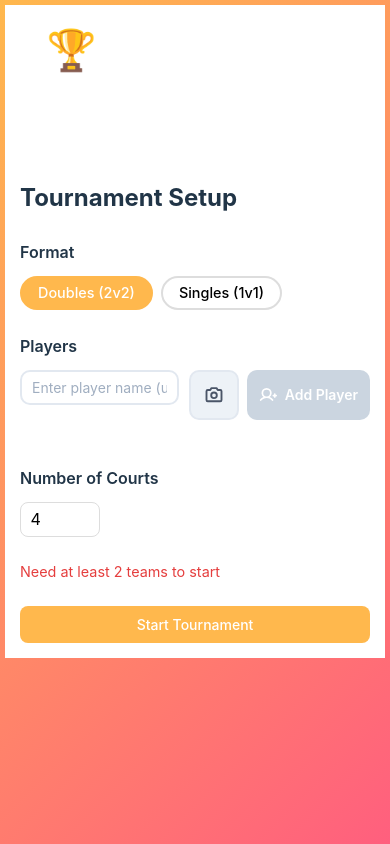
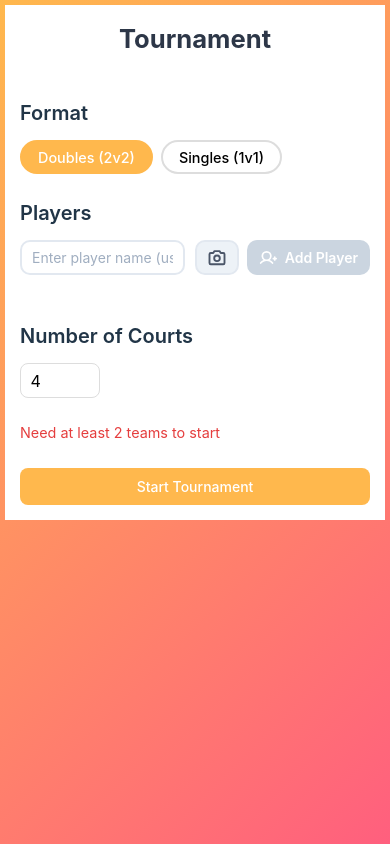
Before and after one commit to sylhare/Badminton, a React (Vite) app: page /tournament in a window 390 px wide. Built offline with nearby package versions, Linux system fonts and the light colour scheme.

Commit message:
Update small screen layout

```diff
--- a/src/components/tournament/TournamentSetup.tsx
+++ b/src/components/tournament/TournamentSetup.tsx
@@ -217,8 +217,6 @@ const TournamentSetup: React.FC<TournamentSetupProps> = ({
 
   return (
     <div className="tournament-setup">
-      <h2>Tournament Setup</h2>
-
       <div className="setup-section">
         <h3>Format</h3>
         <div className="format-pills" data-testid="format-pills">
--- a/src/pages/TournamentPage.css
+++ b/src/pages/TournamentPage.css
@@ -33,7 +33,7 @@
 
 .setup-section h3 {
   margin: 0;
-  font-size: 1rem;
+  font-size: 1.25rem;
   font-weight: 600;
   color: #213547;
 }
@@ -89,8 +89,10 @@
 
 .tournament-player-entry .camera-button {
   padding: 0 10px;
+  height: unset;
   min-height: unset;
   min-width: unset;
+  width: unset;
 }
 
 /* Format pills */
@@ -364,6 +366,12 @@
 /* On mobile, keep the tournament container white (main app uses gradient there) */
 
 @media (max-width: 768px) {
+  .tournament-page h1 {
+    font-size: 1.6rem;
+    white-space: nowrap;
+    color: #2d3748;
+  }
+
   .tournament-page .main-container {
     background: white;
     border-radius: 0;
--- a/src/pages/TournamentPage.tsx
+++ b/src/pages/TournamentPage.tsx
@@ -86,7 +86,7 @@ function TournamentPage(): React.ReactElement {
   return (
     <div className="app tournament-page" data-loaded={isLoaded}>
       <div className="container main-container">
-        <h1>🏆 Tournament Mode</h1>
+        <h1><span className="title-emoji">🏆 </span>Tournament</h1>
         {content}
       </div>
     </div>
```
